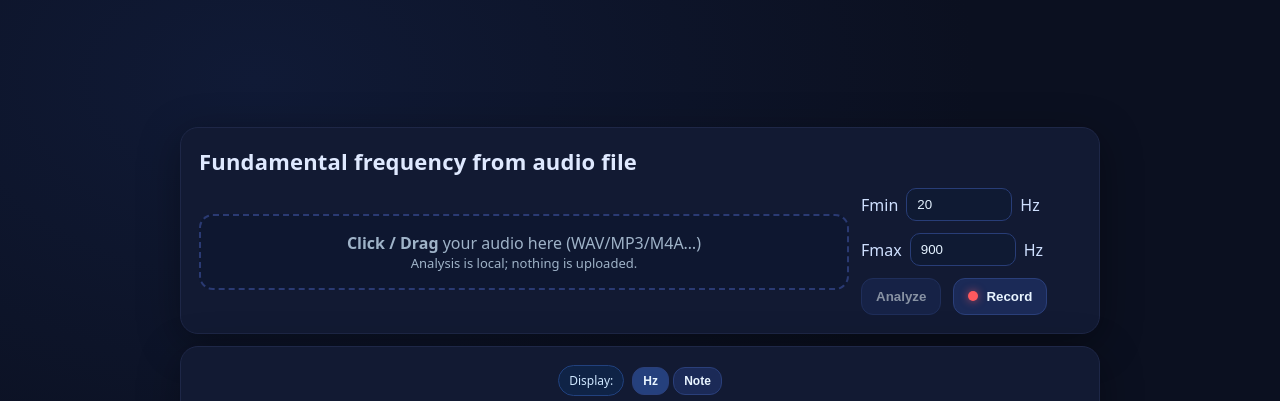
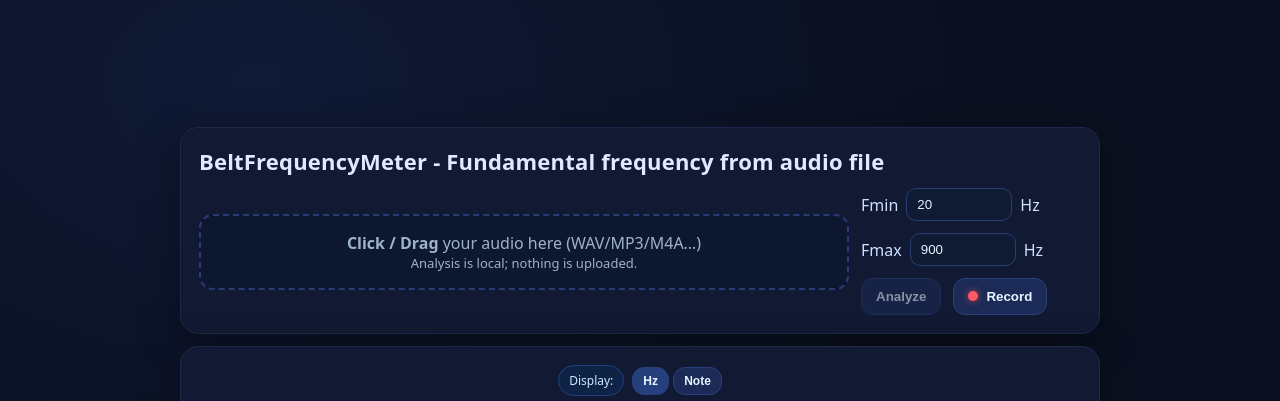
Before and after one commit to FireRayo/BeltFrequencyMeter, a plain HTML site: page BeltFrequencyMeter.html in a window 1280 px wide. Shown: the top 401 px of the page. Drawn offline with Linux system fonts and the light colour scheme.

Commit message:
Tab name

```diff
--- a/BeltFrequencyMeter.html
+++ b/BeltFrequencyMeter.html
@@ -3,7 +3,7 @@
 <head>
 <meta charset="utf-8" />
 <meta name="viewport" content="width=device-width, initial-scale=1" />
-<title>Fundamental Frequency (from audio)</title>
+<title>BeltFrequencyMeter</title>
 <style>
   :root {
     --bg:#0b1020; --panel:#121a33; --accent:#6ee7ff; --muted:#9fb3c8; --ok:#7cffb3; --warn:#ffd166;
@@ -63,7 +63,7 @@
 <body>
   <div class="app">
     <div class="card" style="margin-bottom:12px;">
-      <h1 class="title">Fundamental frequency from audio file</h1>
+      <h1 class="title">BeltFrequencyMeter - Fundamental frequency from audio file</h1>
       <div class="uploader">
         <label class="drop" id="drop">
           <input id="file" type="file" accept="audio/*" />
```
Also changed, not shown: index.html (+2 -2 lines), 2 other files.
